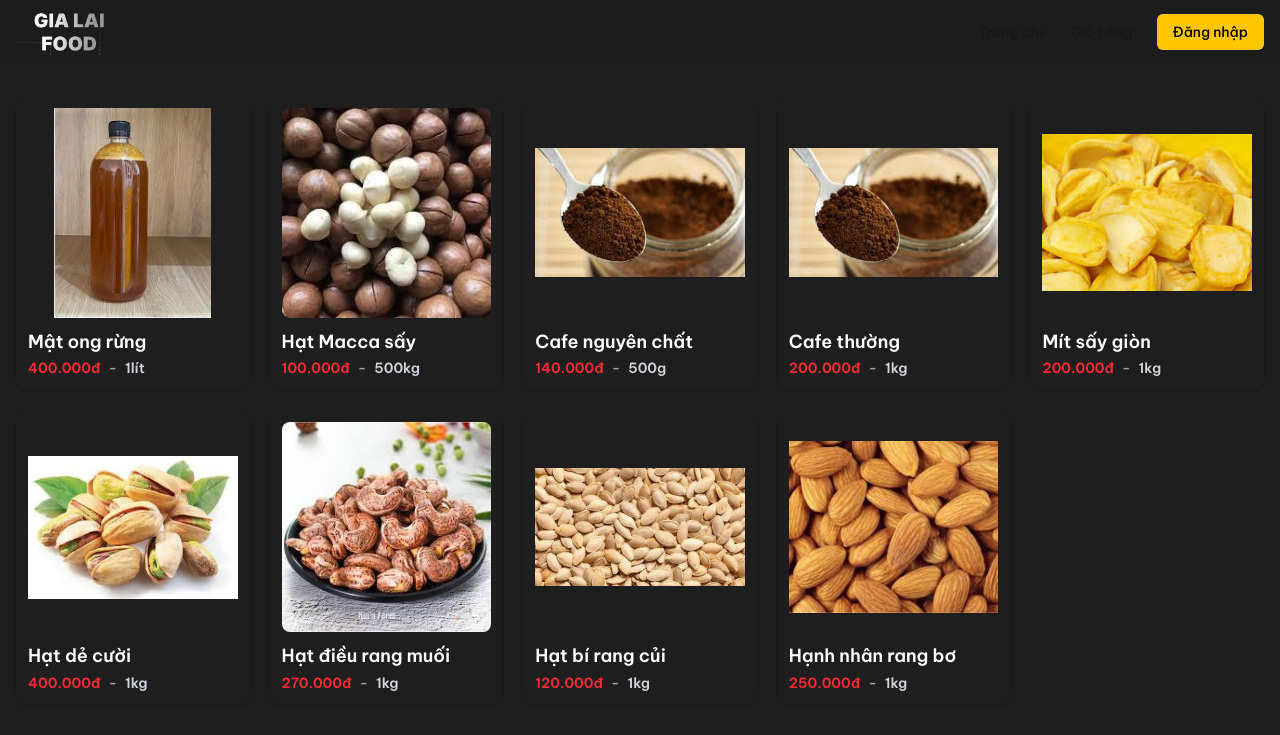
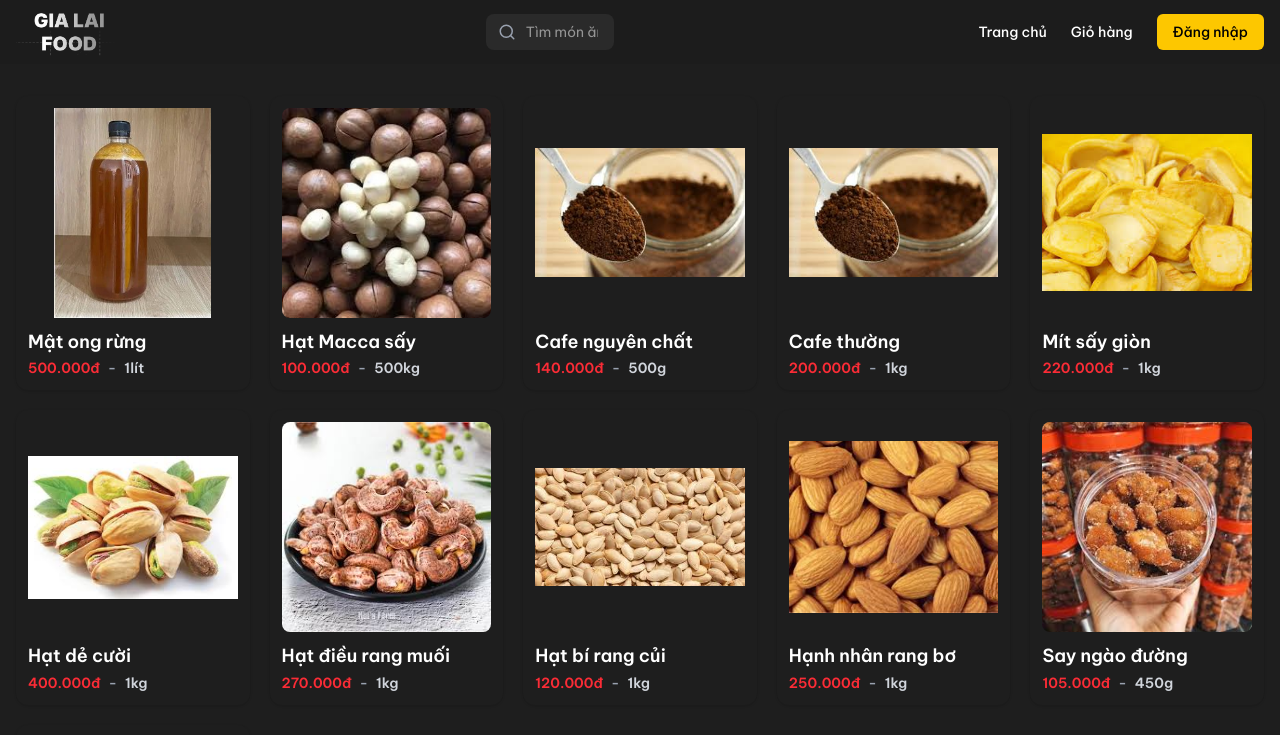
Before and after one commit to LeNguyenTatThang/GLFood, a Next.js app: page / in a window 1280 px wide. Shown: the top 735 px of the page. Built offline with nearby package versions, Linux system fonts and the light colour scheme.

Commit message:
add product

```diff
--- a/app/layout.tsx
+++ b/app/layout.tsx
@@ -3,6 +3,7 @@ import "./globals.css"
 import Header from "@/modules/layouts/Header"
 import Footer from "@/modules/layouts/Footer"
 import { beVietnam } from "@/modules/fonts"
+import { SearchProvider } from "@/modules/SearchContext"
 
 export const metadata: Metadata = {
   title: "Gia Lai Food",
@@ -17,9 +18,11 @@ export default function RootLayout({
   return (
     <html lang="en">
       <body className={beVietnam.className}>
-        <Header />
-          {children}
-        <Footer />
+        <SearchProvider>
+          <Header />
+            {children}
+          <Footer />
+        </SearchProvider>
       </body>
     </html>
   );
--- a/app/page.tsx
+++ b/app/page.tsx
@@ -4,9 +4,27 @@ import Image from "next/image"
 import { motion } from "framer-motion"
 import products from "@/modules/data"
 import ProductSkeleton from "@/modules/ProductSkeleton"
+import { useSearch } from "@/modules/SearchContext"
+
+const removeVietNamTone = (str: string) => {
+  return str
+    .normalize("NFD")
+    .replace(/[\u0300-\u036f]/g, "")
+    .replace(/đ/g, "d")
+    .replace(/Đ/g, "D")
+    .toLowerCase()
+    .trim()
+}
 
 export default function Home() {
   const isLoading = false
+  const { keyword } = useSearch()
+
+  const filteredProducts = products.filter((product) =>
+    removeVietNamTone(product.name).includes(removeVietNamTone(keyword))
+  )
+
+  const productsToShow = keyword ? filteredProducts : products
 
   return (
     <div className="mx-auto max-w-7xl px-4 py-8">
@@ -16,7 +34,7 @@ export default function Home() {
           ? Array.from({ length: 10 }).map((_, i) => (
               <ProductSkeleton key={i} />
             ))
-          : products.map((item, index) => (
+          : productsToShow.map((item, index) => (
               <motion.div
                 key={item.id}
                 initial={{ opacity: 0, y: 30 }}
--- /dev/null
+++ b/modules/SearchContext.tsx
@@ -0,0 +1,26 @@
+"use client"
+
+import { createContext, useContext, useState } from "react"
+
+type SearchContextType = {
+  keyword: string
+  setKeyword: (v: string) => void
+}
+
+const SearchContext = createContext<SearchContextType | null>(null)
+
+export function SearchProvider({ children }: { children: React.ReactNode }) {
+  const [keyword, setKeyword] = useState("")
+
+  return (
+    <SearchContext.Provider value={{ keyword, setKeyword }}>
+      {children}
+    </SearchContext.Provider>
+  )
+}
+
+export function useSearch() {
+  const ctx = useContext(SearchContext)
+  if (!ctx) throw new Error("useSearch must be used inside SearchProvider")
+  return ctx
+}
--- a/modules/data.ts
+++ b/modules/data.ts
@@ -2,7 +2,7 @@ const products = [
   {
     id: 1,
     name: "Mật ong rừng",
-    price: "400.000đ",
+    price: "500.000đ",
     weight: "1lít",
     image: "/food/matong.jpg",
   },
@@ -30,7 +30,7 @@ const products = [
   {
     id: 5,
     name: "Mít sấy giòn",
-    price: "200.000đ",
+    price: "220.000đ",
     weight: "1kg",
     image: "/food/mitsay.jpg",
   },
@@ -62,6 +62,20 @@ const products = [
     weight: "1kg",
     image: "/food/hanhnhan.jpg",
   },
+  {
+    id: 10,
+    name: "Say ngào đường",
+    price: "105.000đ",
+    weight: "450g",
+    image: "/food/say.jpg",
+  },
+  {
+    id: 11,
+    name: "Trái say",
+    price: "120.000đ",
+    weight: "1kg",
+    image: "/food/traisay.jpg",
+  }
 ]
 
 export default products
--- a/modules/layouts/Header.tsx
+++ b/modules/layouts/Header.tsx
@@ -1,9 +1,12 @@
+"use client"
 import React from "react"
 import Link from "next/link"
-import { ShoppingCart } from "lucide-react"
+import { ShoppingCart, Search  } from "lucide-react"
 import Image from "next/image"
+import { useSearch } from "@/modules/SearchContext"
 
 function Header() {
+  const { keyword, setKeyword } = useSearch()
   return (
     <header className="w-full bg-[#1C1C1C] backdrop-blur-sm">
       <div className="mx-auto flex h-16 max-w-7xl items-center justify-between px-4">
@@ -18,12 +21,30 @@ function Header() {
           />
         </Link>
 
+         <div className="flex w-32 relative mx-4">
+          <Search
+            size={18}
+            className="absolute left-3 top-1/2 -translate-y-1/2 text-gray-400"
+          />
+          <input
+            value={keyword}
+            onChange={(e) => setKeyword(e.target.value)}
+            placeholder="Tìm món ăn..."
+            className="
+              w-full rounded-lg bg-[#2A2A2A]
+              py-2 pl-10 pr-4 text-sm text-white
+              outline-none
+              focus:ring-2 focus:ring-yellow-400
+            "
+          />
+        </div>
+
         <nav className="hidden md:flex items-center gap-6 text-sm font-medium">
-          <Link href="/" className="hover:text-yellow-500">
+          <Link href="/" className="hover:text-yellow-500 text-white">
             Trang chủ
           </Link>
 
-          <Link href="/cart" className="hover:text-yellow-500">
+          <Link href="/cart" className="hover:text-yellow-500 text-white">
             Giỏ hàng
           </Link>
 
@@ -39,7 +60,7 @@ function Header() {
           href="/cart"
           className="md:hidden relative"
         >
-          <ShoppingCart size={26} />
+          <ShoppingCart size={26} className="text-white" />
 
           <span className="absolute -top-2 -right-2 flex h-5 w-5 items-center justify-center rounded-full bg-red-500 text-xs text-white">
             0
```
Also changed, not shown: public/food/say.jpg (added), public/food/traisay.jpg (added).
